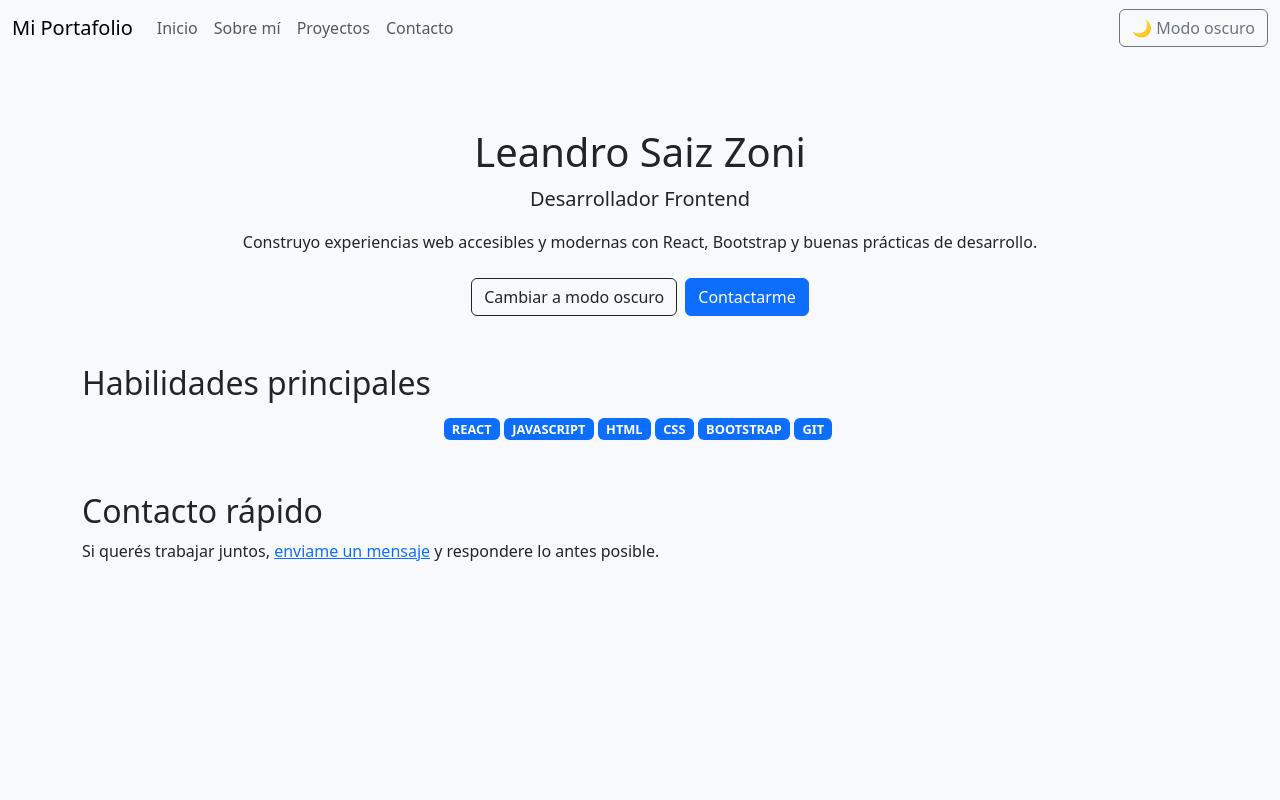
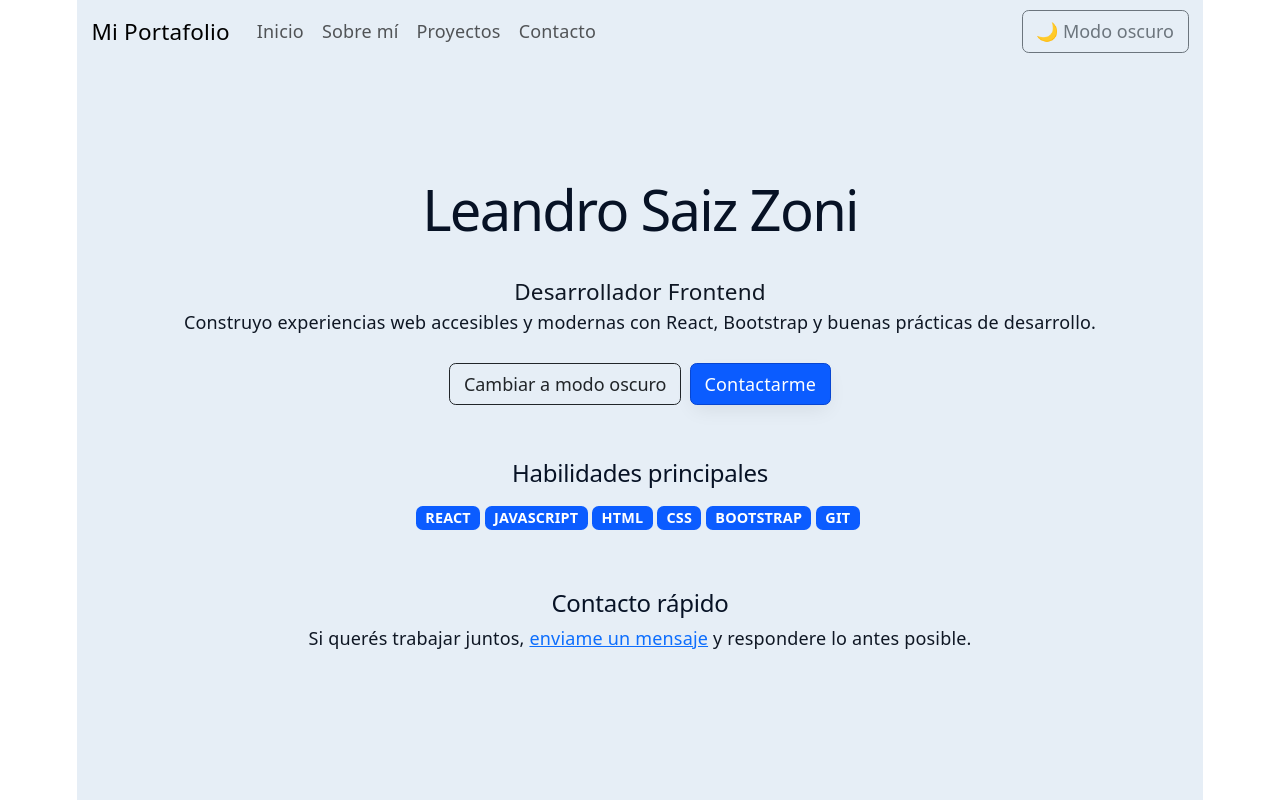
Before and after one commit to Leandroszoni/cvsaizzoni, a React (Vite) app in the folder cvSaizZoni/: page /#/ in a window 1280 px wide. Built offline with nearby package versions, Linux system fonts and the light colour scheme.

Commit message:
Ajuste de paleta y contraste: fondo más oscuro y texto legible

```diff
--- a/cvSaizZoni/src/index.css
+++ b/cvSaizZoni/src/index.css
@@ -1,8 +1,8 @@
 :root {
   /* Paleta profesional: azul oscuro + gris neutro + fondo claro */
-  --text: #374151; /* gris oscuro para texto */
-  --text-h: #0f1724; /* encabezados más oscuros */
-  --bg: #f7f9fc; /* fondo principal */
+  --text: #0f1724; /* texto más oscuro para garantizar contraste */
+  --text-h: #071225; /* encabezados más oscuros */
+  --bg: #e6eef6; /* fondo principal más oscuro y neutro */
   --bg-dark: #0b1220; /* fondo para modo oscuro */
   --border: #e6eef6;
   --code-bg: #f1f5f9;
--- a/cvSaizZoni/src/main.jsx
+++ b/cvSaizZoni/src/main.jsx
@@ -3,6 +3,7 @@ import { createRoot } from 'react-dom/client';
 import { HashRouter } from 'react-router-dom';
 import 'bootstrap/dist/css/bootstrap.min.css';
 import 'bootstrap/dist/js/bootstrap.bundle.min.js';
+import './index.css';
 import App from './App';
 
 createRoot(document.getElementById('root')).render(
```
